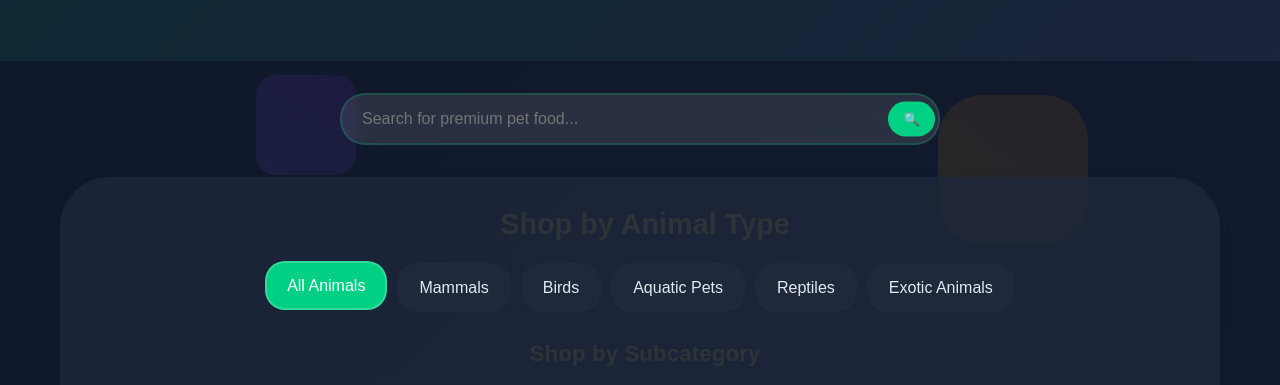
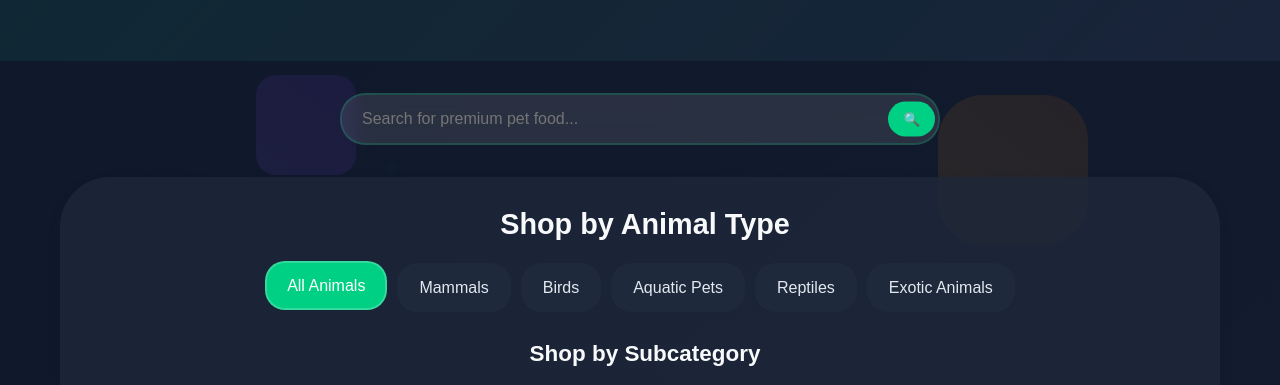
Before and after one commit to dule-d/Ploop-web-site, a plain HTML site: page Pages/Store.html in a window 1280 px wide. Shown: the part 385-770 px from the top of the page. Drawn offline with Linux system fonts and the light colour scheme.

Commit message:
fixed theme, changes of titles

```diff
--- a/Pages/Store.css
+++ b/Pages/Store.css
@@ -591,6 +591,17 @@ animation-delay: 10s;
             color: var(--primary);
         }
 
+.category-title h2 {
+color: var(--light);
+font-weight: 600;
+}
+.category-title h3 {
+color: var(--light);
+font-weight: 600;
+}
+
+
+
         .category-pills {
             display: flex;
             flex-wrap: wrap;
@@ -841,6 +852,26 @@ body.light-theme .product-card:hover {
 body.light-theme .product-info h3 {
     color: #1e293b;
 }
+
+
+
+
+
+
+body.light-theme .category-title h3 {
+    color: #1e293b;
+}
+
+body.light-theme .category-title h2 {
+    color: #1e293b;
+}
+
+
+
+
+
+
+
 
 body.light-theme .product-description {
     color: #64748b;
```
